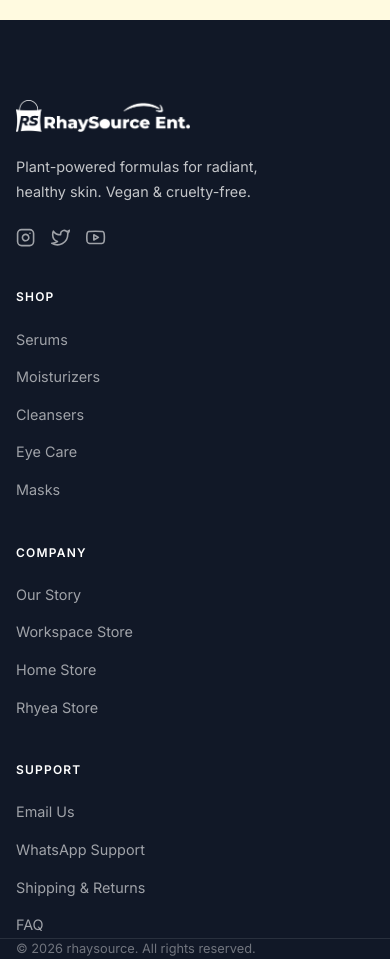
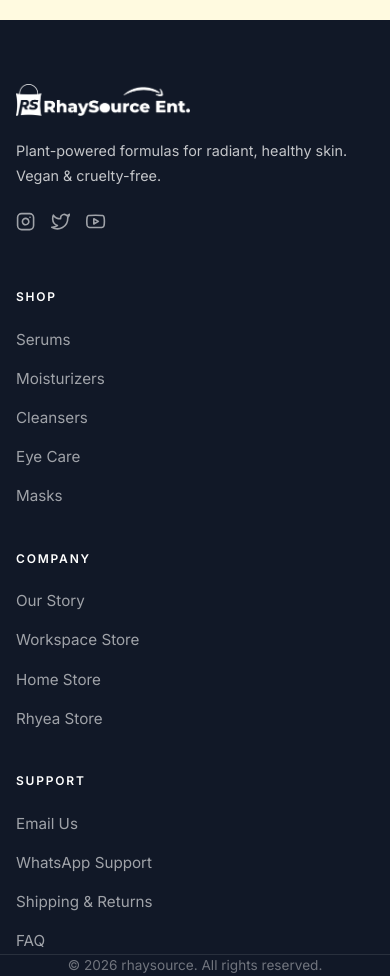
Before and after one commit to braguru/RhaySource, a React (Vite) app in the folder frontend/: page / in a window 390 px wide. Shown: the part 2980-3956 px from the top of the page. Built offline with nearby package versions, Linux system fonts and the light colour scheme; no server answers; the database is empty.

Commit message:
refactor: update workspace filtering to use URL search params and improve data handling robustness

```diff
--- a/frontend/src/components/ScrollToTop.jsx
+++ b/frontend/src/components/ScrollToTop.jsx
@@ -2,9 +2,9 @@
 import { useLocation } from 'react-router-dom';
 
 export default function ScrollToTop() {
-  const { pathname } = useLocation();
+  const { pathname, search } = useLocation();
   useEffect(() => {
     window.scrollTo(0, 0);
-  }, [pathname]);
+  }, [pathname, search]);
   return null;
 }
--- a/frontend/src/components/admin/AdminLayout.jsx
+++ b/frontend/src/components/admin/AdminLayout.jsx
@@ -2,6 +2,7 @@
 import { Link, useNavigate, useLocation } from 'react-router-dom';
 import { useAuth } from '../../context/AuthContext';
 import { FiGrid, FiPackage, FiLogOut, FiExternalLink, FiUser, FiSettings, FiLayers, FiArchive } from 'react-icons/fi';
+import logoFull from '../../assets/logos/logo-full.png';
 import '../../styles/admin.css';
 
 const AdminLayout = ({ children, title }) => {
@@ -36,7 +37,7 @@
         zIndex: 100
       }}>
         <div style={{ padding: '2.5rem 2rem', borderBottom: '1px solid var(--studio-border)', textAlign: 'center' }}>
-          <img src="/src/assets/logos/logo-full.png" alt="RhaySource" style={{ width: '100%', maxWidth: '160px' }} />
+          <img src={logoFull} alt="RhaySource" style={{ width: '100%', maxWidth: '160px' }} />
           <p className="studio-subtitle" style={{ color: 'var(--studio-sidebar-text)', marginTop: '1rem', fontSize: '0.6rem', opacity: 0.5 }}>Studio Manager</p>
         </div>
 
--- a/frontend/src/components/layout/Footer.css
+++ b/frontend/src/components/layout/Footer.css
@@ -2,6 +2,7 @@
   background-color: var(--color-slate);
   color: rgba(255, 255, 255, 0.75);
   padding: 5rem 0 0;
+  overflow-x: hidden;
 }
 
 .footer-workspace {
@@ -13,8 +14,7 @@
   color: #38bdf8;
 }
 
-.footer-workspace .footer-col ul a,
-.footer-workspace .footer-col ul Link {
+.footer-workspace .footer-col ul a {
   color: rgba(255, 255, 255, 0.5);
 }
 
@@ -28,7 +28,7 @@
 
 .footer-grid {
   display: grid;
-  grid-template-columns: 2fr 1fr 1fr 1fr;
+  grid-template-columns: 2fr 1.2fr 1fr 1fr;
   gap: 4rem;
   padding-bottom: 4rem;
   border-bottom: 1px solid rgba(255, 255, 255, 0.1);
@@ -70,23 +70,24 @@
   font-size: 0.75rem;
   font-weight: 600;
   text-transform: uppercase;
-  letter-spacing: 0.1em;
+  letter-spacing: 0.15em;
   color: #ffffff;
-  margin-bottom: 1.25rem;
+  margin-bottom: 1.5rem;
 }
 
 .footer-col ul {
   list-style: none;
   display: flex;
   flex-direction: column;
-  gap: 0.75rem;
+  gap: 0.85rem;
 }
 
 .footer-col ul a {
   color: rgba(255, 255, 255, 0.6);
   text-decoration: none;
-  font-size: 0.9rem;
+  font-size: 0.95rem;
   transition: var(--transition-fast);
+  white-space: nowrap;
 }
 
 .footer-col ul a:hover {
@@ -97,11 +98,11 @@
   display: flex;
   justify-content: space-between;
   align-items: center;
-  padding: 1.5rem 2rem;
+  padding: 2rem 0;
 }
 
 .footer-copy {
-  font-size: 0.8rem;
+  font-size: 0.85rem;
   color: rgba(255, 255, 255, 0.4);
 }
 
@@ -119,19 +120,47 @@
   color: var(--color-yellow);
 }
 
+@media (max-width: 1024px) {
+  .footer-grid {
+    gap: 3rem;
+  }
+}
+
 @media (max-width: 900px) {
   .footer-grid {
     grid-template-columns: 1fr 1fr;
-    gap: 2.5rem;
+    gap: 3rem;
   }
 
   .footer-brand {
     grid-column: 1 / -1;
+    margin-bottom: 1rem;
   }
 }
 
 @media (max-width: 600px) {
+  .footer {
+    padding-top: 4rem;
+  }
+
   .footer-grid {
     grid-template-columns: 1fr;
+    gap: 2.5rem;
+    padding-bottom: 3rem;
+  }
+
+  .footer-bottom {
+    flex-direction: column;
+    gap: 1.5rem;
+    text-align: center;
+    padding: 2.5rem 0;
+  }
+
+  .footer-tagline {
+    max-width: 100%;
+  }
+
+  .footer-col h3 {
+    margin-bottom: 1.25rem;
   }
 }
--- a/frontend/src/pages/studio/StudioLoginPage.jsx
+++ b/frontend/src/pages/studio/StudioLoginPage.jsx
@@ -4,6 +4,7 @@
 import { useNotification } from '../../context/NotificationContext';
 import { supabase } from '../../lib/supabase';
 import { FcGoogle } from 'react-icons/fc';
+import logoFull from '../../assets/logos/logo-full.png';
 import '../../styles/admin.css';
 
 export default function StudioLoginPage() {
@@ -65,7 +66,7 @@
     <div className="studio-main" style={{ display: 'flex', justifyContent: 'center', alignItems: 'center', height: '100vh', background: '#fcfcfc' }}>
       <div className="studio-glass" style={{ padding: '4rem 3rem', width: '100%', maxWidth: '440px', border: '1px solid #eee' }}>
         <div style={{ textAlign: 'center', marginBottom: '3.5rem' }}>
-          <img src="/src/assets/logos/logo-full.png" alt="RhaySource" style={{ width: '100%', maxWidth: '180px', marginBottom: '1.5rem' }} />
+          <img src={logoFull} alt="RhaySource" style={{ width: '100%', maxWidth: '180px', marginBottom: '1.5rem' }} />
           <p className="studio-subtitle" style={{ fontSize: '0.65rem' }}>Administrative Gateway</p>
         </div>
 
```
Also changed, not shown: frontend/src/pages/WorkspaceShopPage.jsx (+47 -22 lines).
